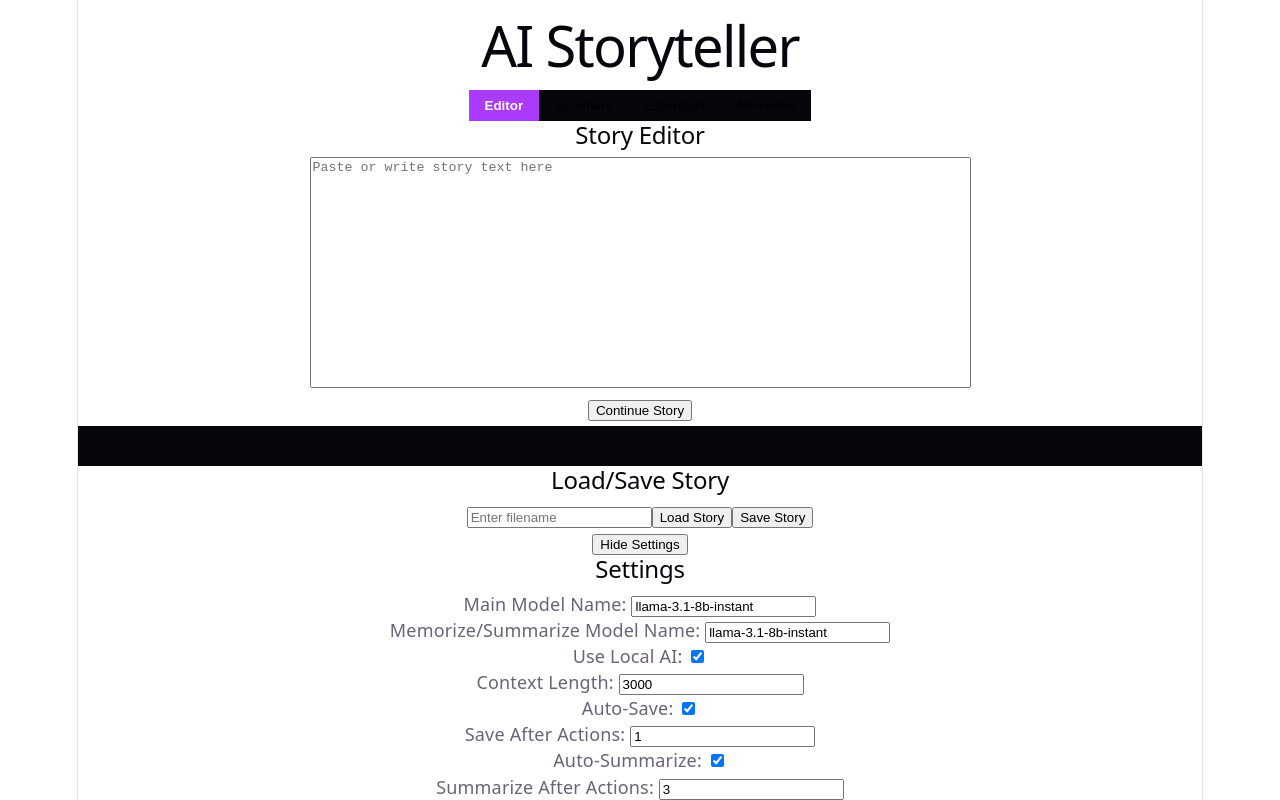
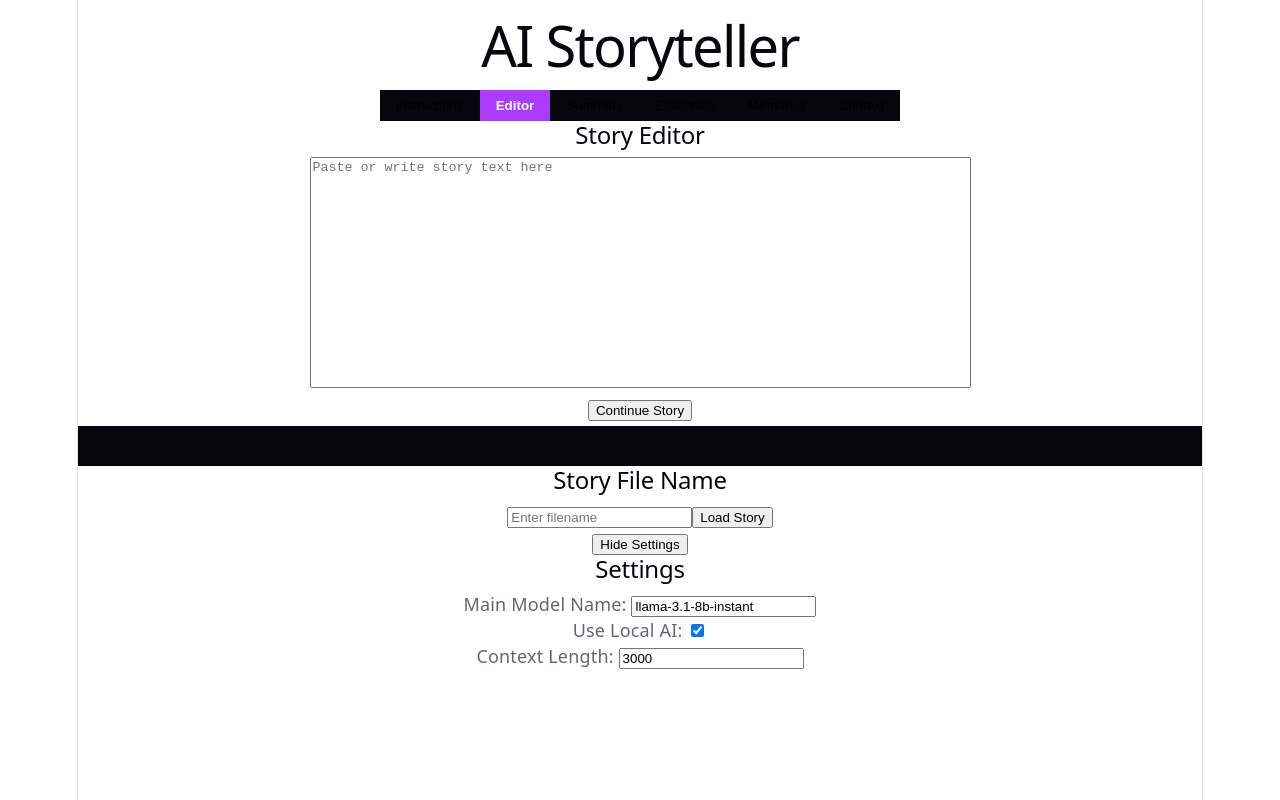
Before and after one commit to Jaduli/AI-Storyteller, a Vue app in the folder frontend/: page / in a window 1280 px wide. Both pictures are taken after a click on the button "Show Settings". Built offline with nearby package versions, Linux system fonts and the light colour scheme.

Commit message:
Better summary & prompts

```diff
--- a/frontend/src/App.vue
+++ b/frontend/src/App.vue
@@ -13,9 +13,9 @@ export default {
       mem_model: 'llama-3.1-8b-instant',
       // If true, memory and summary are generated with local AI
       use_local: true,
+      // Context length affects the length of recent story
+      // used as context in story generation
       context_length: 3000,
-      auto_save: true,
-      save_after_actions: 1,
       auto_summarize: true,
       summarize_after_actions: 3,
       show_settings: false
@@ -32,10 +32,6 @@ export default {
       :mem_model="mem_model"
       :use_local="use_local"
       :context_length="context_length"
-      :auto_save="auto_save"
-      :auto_summarize="auto_summarize"
-      :summarize_after_actions="summarize_after_actions"
-      :save_after_actions="save_after_actions"
     />
     <button @click="show_settings = !show_settings">
       {{ show_settings ? 'Hide Settings' : 'Show Settings' }}
@@ -47,19 +43,11 @@ export default {
       :mem_model="mem_model"
       :use_local="use_local"
       :context_length="context_length"
-      :auto_save="auto_save"
-      :auto_summarize="auto_summarize"
-      :summarize_after_actions="summarize_after_actions"
-      :save_after_actions="save_after_actions"
 
       @update:main_model="main_model = $event"
       @update:mem_model="mem_model = $event"
       @update:use_local="use_local = $event"
       @update:context_length="context_length = $event"
-      @update:auto_save="auto_save = $event"
-      @update:auto_summarize="auto_summarize = $event"
-      @update:summarize_after_actions="summarize_after_actions = $event"
-      @update:save_after_actions="save_after_actions = $event"
     />
   </div>
 </template>
--- a/frontend/src/components/SettingsMenu.vue
+++ b/frontend/src/components/SettingsMenu.vue
@@ -5,11 +5,7 @@ export default {
     main_model: String,
     mem_model: String,
     use_local: Boolean,
-    context_length: Number,
-    auto_save: Boolean,
-    auto_summarize: Boolean,
-    summarize_after_actions: Number,
-    save_after_actions: Number
+    context_length: Number
   },
   computed: {
     // Create computed properties with getters and setters to emit value updates
@@ -40,22 +36,6 @@ export default {
     contextLengthVal: {
       get() { return this.context_length },
       set(v) { this.$emit('update:context_length', v) }
-    },
-    autoSaveVal: {
-      get() { return this.auto_save },
-      set(v) { this.$emit('update:auto_save', v) }
-    },
-    autoSummarizeVal: {
-      get() { return this.auto_summarize },
-      set(v) { this.$emit('update:auto_summarize', v) }
-    },
-    summarizeAfterActionsVal: {
-      get() { return this.summarize_after_actions },
-      set(v) { this.$emit('update:summarize_after_actions', v) }
-    },
-    saveAfterActionsVal: {
-      get() { return this.save_after_actions },
-      set(v) { this.$emit('update:save_after_actions', v) }
     }
   }
 }
@@ -74,6 +54,11 @@ export default {
     </div>
 
     <div>
+      <label>Use Local AI: </label>
+      <input v-model="localVal" type="checkbox" />
+    </div>
+
+    <div v-if="!use_local">
       <label>Memorize/Summarize Model Name: </label>
       <input v-model="memModelVal"
       type="text"
@@ -82,33 +67,8 @@ export default {
     </div>
 
     <div>
-      <label>Use Local AI: </label>
-      <input v-model="localVal" type="checkbox" />
-    </div>
-
-    <div>
       <label>Context Length: </label>
       <input v-model.number="contextLengthVal" type="number" />
-    </div>
-
-    <div>
-      <label>Auto-Save: </label>
-      <input v-model="autoSaveVal" type="checkbox" />
-    </div>
-
-    <div v-if="autoSaveVal">
-      <label>Save After Actions: </label>
-      <input v-model.number="saveAfterActionsVal" type="number" />
-    </div>
-
-    <div>
-      <label>Auto-Summarize: </label>
-      <input v-model="autoSummarizeVal" type="checkbox" />
-    </div>
-
-    <div v-if="autoSummarizeVal">
-      <label>Summarize After Actions: </label>
-      <input v-model.number="summarizeAfterActionsVal" type="number" />
     </div>
   </div>
 </template>
--- a/frontend/src/components/StoryEditor.vue
+++ b/frontend/src/components/StoryEditor.vue
@@ -5,28 +5,25 @@ export default {
     main_model: String,
     mem_model: String,
     use_local: Boolean,
-    context_length: Number,
-    auto_save: Boolean,
-    auto_summarize: Boolean,
-    summarize_after_actions: Number,
-    save_after_actions: Number
+    context_length: Number
   },
   data() {
     return {
       // Random story ID for storing memories in database
       story_id: crypto.getRandomValues(new Uint32Array(1))[0],
       // Components
+      instructions: '',
       content: '',
       summary: '',
       plot_essentials: '',
+      sent_context: '', // Context sent for story generation
       memories: '',
       status_message: '',
       // Values
-      save_action_counter: 0,
-      summarize_action_counter: 0,
       filename: '',
       active_tab: 'editor',
-      memory_cursor: 0
+      memory_cursor: 0,
+      summary_cursor: 0
     }
   },
   methods: {
@@ -48,11 +45,26 @@ export default {
       const newOldContent = text.slice(this.memory_cursor, cutoffIndex);
 
       // Only create memory if there's enough new content
-      if (newOldContent.length < 2000) return '';
+      if (newOldContent.length < 4000) return '';
 
       this.memory_cursor = cutoffIndex;
 
-      return 'Past Story:\n' + newOldContent;
+      return newOldContent;
+    },
+    trimToSummaryContent(text, maxTokens) {
+      const approxCharsPerToken = 4;
+      const maxChars = maxTokens * approxCharsPerToken;
+
+      const cutoffIndex = Math.max(0, text.length - maxChars);
+
+      const newContent = text.slice(this.summary_cursor, cutoffIndex);
+
+      // Only summarize if enough new content
+      if (newContent.length < 2000) return '';
+
+      this.summary_cursor = cutoffIndex;
+
+      return newContent;
     },
     // Main function to continue the story with the backend API
     async continueStory() {
@@ -64,11 +76,9 @@ export default {
       this.status_message = 'Continuing story...';
       try {
         const context = 'Plot Essentials:\n' + this.plot_essentials + '\n\nSummary:\n' + this.summary;
+        const recent_story = this.trimToTokenApprox(this.content, this.context_length);
 
-        // Use half of the context length for plot essentials + summary and a half for recent story content
-        const trimmed_context = this.trimToTokenApprox(context, this.context_length / 2);
-        const recent_story = this.trimToTokenApprox(this.content, this.context_length / 2);
-        const full_context = 'Context:\n' + trimmed_context + '\n\n Recent Story:\n' + recent_story;
+        const full_context = context + '\n\nRecent Story:\n' + recent_story;
 
         const res = await fetch('http://localhost:5000/api/continue', {
           method: 'POST',
@@ -78,7 +88,8 @@ export default {
           body: JSON.stringify({
             story_id: this.story_id,
             content: full_context,
-            model: this.main_model
+            model: this.main_model,
+            instructions: this.instructions
           })
         });
         const data = await res.json();
@@ -89,6 +100,7 @@ export default {
         }
 
         this.content = this.content + '\n\n' + (data.continued_content || '');
+        this.sent_context = full_context;
 
         // Scroll to bottom to show new content
         this.$nextTick(() => {
@@ -107,33 +119,31 @@ export default {
             this.summarize_action_counter = 0; // reset counter
           }
         }
-        // Automatically save story after a set number of continue actions
-        if (this.auto_save) {
-          this.save_action_counter++;
+        // Automatically save story and turn past context into a memory if file name is set
+        if (this.filename.trim() != '') {
+          await this.saveStory();
+          await this.createMemory();
+        } else {
+          this.status_message = 'Please set file name to save and memorize story.'
+        }
 
-          if (this.save_action_counter >= this.save_after_actions) {
-            await this.saveStory();
-            this.save_action_counter = 0; // reset counter
-          }
-        }
-        // Automatically turn past context into a memory
-        this.createMemory()
       } catch (err) {
         this.status_message = 'Error continuing story: ' + err.error;
       }
     },
     // Function to summarize the story with the backend API
     async summarizeStory() {
-      if (!this.content || this.content.trim().length < 50) {
-        this.status_message = 'Error: Please enter enough story content to summarize.';
+      const newContent = this.trimToSummaryContent(this.content, this.context_length);
+
+      if (newContent.trim() === '') {
         return;
       }
-      this.status_message = 'Summarizing story...';
+
+      const full_context = 'Current Summary:\n' + this.summary + '\n\nNew Story Content:\n'
+                            + newContent;
       try {
-        // Use half of the context length for summary and half for recent story content
-        const trimmed_summary = this.trimToTokenApprox(this.summary, this.context_length / 2);
-        const recent_story = this.trimToTokenApprox(this.content, this.context_length / 2);
-        const full_context = 'Summary:\n' + trimmed_summary + '\n\nRecent Story:\n' + recent_story;
+        const recent_story = this.trimToTokenApprox(this.content, this.context_length);
+        const full_context = 'Summary:\n' + this.summary + '\n\nRecent Story:\n' + recent_story;
 
         const res = await fetch('http://localhost:5000/api/summarize', {
           method: 'POST',
@@ -223,9 +233,6 @@ export default {
           this.status_message = 'Error saving story: ' + data.error;
           return;
         }
-        if (!auto_save) {
-          this.status_message = data.message || 'Story saved.';
-        }
       } catch (err) {
         this.status_message = 'Error saving story: ' + err.error;
       }
@@ -264,6 +271,13 @@ export default {
 <template>
   <div class="tab-header">
   <button
+    :class="{ active: active_tab === 'instructions' }"
+    @click="active_tab = 'instructions'"
+  >
+    Instructions
+  </button>
+
+  <button
     :class="{ active: active_tab === 'editor' }"
     @click="active_tab = 'editor'"
   >
@@ -290,8 +304,27 @@ export default {
   >
     Memories
   </button>
+
+  <button
+    :class="{ active: active_tab === 'context' }"
+    @click="active_tab = 'context'"
+  >
+    Context
+  </button>
   </div>
+
   <div class="tab-content">
+    <div class="container" v-show="active_tab === 'instructions'">
+      <h2>Generation Instructions</h2>
+      <textarea
+      ref="storyBox"
+      v-model="instructions"
+      rows="15"
+      cols="80"
+      placeholder="Additional story generation instructions can be added here.">
+      </textarea>
+    </div>
+
     <div class="container" v-show="active_tab === 'editor'">
       <h2>Story Editor</h2>
       <textarea
@@ -304,6 +337,7 @@ export default {
         <button @click="continueStory">Continue Story</button>
       </div>
     </div>
+
     <div class="container" v-show="active_tab === 'summary'">
       <h2>Summary</h2>
       <textarea v-model="summary"
@@ -311,10 +345,8 @@ export default {
       cols="80"
       placeholder="Summary will appear here. Summary will be used as context in story generation.">
       </textarea>
-      <div>
-        <button @click="summarizeStory">Summarize Story</button>
-      </div>
     </div>
+
     <div class="container" v-show="active_tab === 'essentials'">
       <h2>Plot Essentials</h2>
       <textarea v-model="plot_essentials"
@@ -323,6 +355,7 @@ export default {
       placeholder="Key plot points, character details, or world-building elements. This will be used as context in story generation.">
       </textarea>
     </div>
+
     <div class="container" v-show="active_tab === 'memories'">
       <h2>Created Memories</h2>
       <textarea v-model="memories"
@@ -332,13 +365,22 @@ export default {
       readonly>
       </textarea>
     </div>
+
+    <div class="container" v-show="active_tab === 'context'">
+      <h2>Sent Context</h2>
+      <textarea v-model="sent_context"
+      rows="15"
+      cols="80"
+      placeholder="Context sent to story generation will show up here."
+      readonly>
+      </textarea>
+    </div>
   </div>
   <p class="status">{{ status_message}}</p>
   <div class="container">
-    <h2>Load/Save Story</h2>
+    <h2>Story File Name</h2>
     <input v-model="filename" placeholder="Enter filename" />
     <button @click="loadStory">Load Story</button>
-    <button @click="saveStory">Save Story</button>
   </div>
 </template>
 
```
Also changed, not shown: 2 other files (tests, documents, lock files or other folders).
